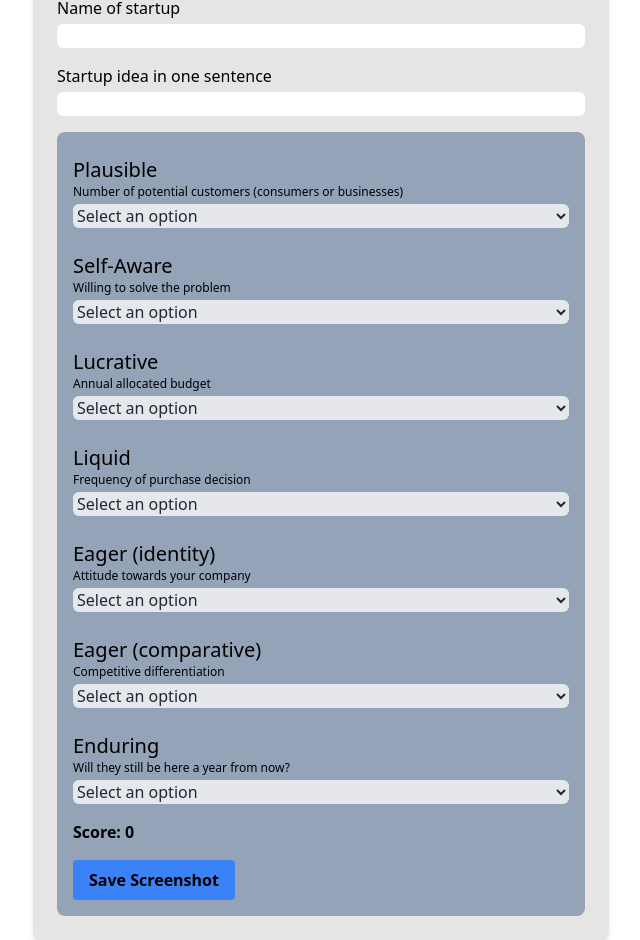
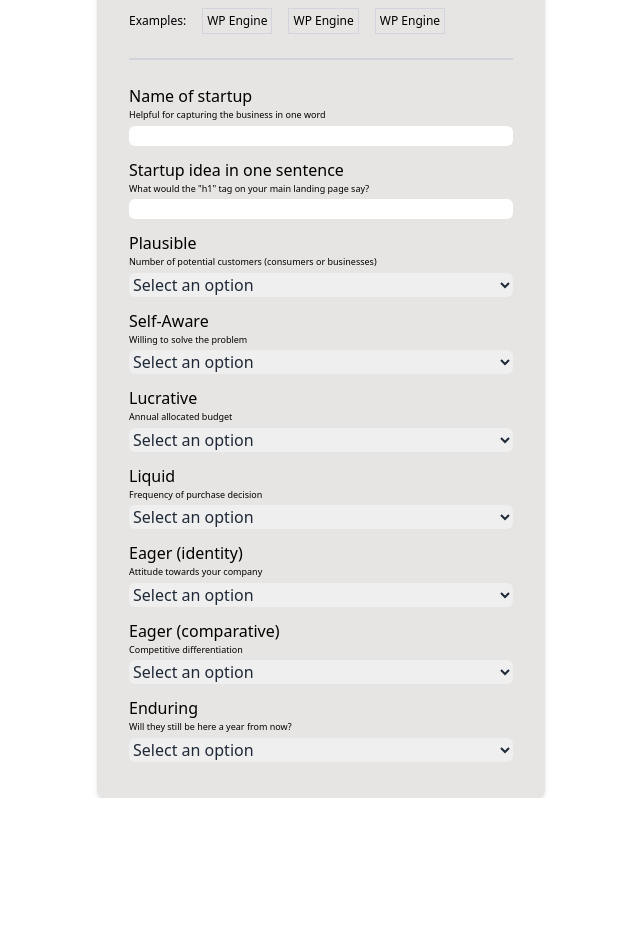
Before and after one commit to brntsllvn/brntsllvn.github.io, a React (Create React App) app: page /calculator-is-my-startup-viable in a window 1280 px wide. Shown: the part 196-1136 px from the top of the page, without its empty margins (319-959 px from the left). After the commit the page ends 994 px from the top, so only its background shows below. Built offline with nearby package versions, Linux system fonts and the light colour scheme.

Commit message:
calculator tweeks

```diff
--- a/package.json
+++ b/package.json
@@ -7,7 +7,6 @@
     "@testing-library/jest-dom": "^5.17.0",
     "@testing-library/react": "^13.4.0",
     "@testing-library/user-event": "^13.5.0",
-    "html-to-image": "^1.11.11",
     "react": "^18.2.0",
     "react-dom": "^18.2.0",
     "react-router-dom": "^6.14.2",
--- a/src/components/ViableStartupCalculator.tsx
+++ b/src/components/ViableStartupCalculator.tsx
@@ -1,5 +1,4 @@
-import React, { useState, useRef } from "react";
-import * as htmlToImage from "html-to-image";
+import React, { useState } from "react";
 import Nav from "./Nav";
 
 interface Option {
@@ -12,6 +11,8 @@ interface InputProps {
   subscript: string;
   options: Option[];
   onResultChange: (result: number) => void;
+  onOptionChange: (option: string) => void;
+  selectedOption: string;
 }
 
 const InputWithDropdown: React.FC<InputProps> = ({
@@ -19,12 +20,12 @@ const InputWithDropdown: React.FC<InputProps> = ({
   subscript,
   options,
   onResultChange,
+  onOptionChange,
+  selectedOption,
 }) => {
-  const [selectedOption, setSelectedOption] = useState<string | null>(null);
-
   const handleOptionChange = (event: React.ChangeEvent<HTMLSelectElement>) => {
     const selectedValue = event.target.value;
-    setSelectedOption(selectedValue);
+    onOptionChange(selectedValue);
     const selectedOption = options.find(
       (option) => option.label === selectedValue
     );
@@ -35,14 +36,14 @@ const InputWithDropdown: React.FC<InputProps> = ({
   };
 
   return (
-    <div className="py-2 pb-4">
-      <div className="text-xl">{label}</div>
-      <div className="text-xs">{subscript}</div>
+    <div className="py-2 pb-1">
+      <div>{label}</div>
+      <div className="text-[9px]">{subscript}</div>
       <div>
         <select
           value={selectedOption || ""}
           onChange={handleOptionChange}
-          className="form-select mt-1 block w-full rounded-md bg-gray-200 text-gray-800"
+          className="form-select mt-1 block w-full rounded-md bg-white-200 text-gray-800"
         >
           <option value="" disabled>
             Select an option
@@ -62,22 +63,40 @@ const ViableStartupCalculator: React.FC = () => {
   const [inputResults, setInputResults] = useState<number[]>([
     0, 0, 0, 0, 0, 0, 0,
   ]);
-  const screenshotRef = useRef(null);
+  const [selectedOptions, setSelectedOptions] = useState<string[]>([
+    "",
+    "",
+    "",
+    "",
+    "",
+    "",
+    "",
+  ]);
 
-  const handleScreenshotDownload = async () => {
-    if (screenshotRef.current) {
-      try {
-        const dataUrl = await htmlToImage.toPng(screenshotRef.current);
-        const link = document.createElement("a");
-        link.href = dataUrl;
-        link.download = "screenshot.png";
-        document.body.appendChild(link);
-        link.click();
-        document.body.removeChild(link);
-      } catch (error) {
-        console.error("Failed to download the screenshot:", error);
-      }
-    }
+  const handleInputOptionChange = (index: number, option: string) => {
+    setSelectedOptions((prevOptions) => {
+      const newOptions = [...prevOptions];
+      newOptions[index] = option;
+      return newOptions;
+    });
+  };
+
+  const exampleData = [
+    // Replace this with your actual example data
+    { result: 10000000, option: "10,000,000" },
+    { result: 0.01, option: "0.01: Few agree or care" },
+    { result: 10000, option: "$10,000" },
+    { result: 0.01, option: "0.01: Every few years" },
+    { result: 0.1, option: "0.1: Structural/trust challenges" },
+    { result: 0.5, option: "0.5: Some best-in-class features" },
+    { result: 0.1, option: "0.1 : One-off purchase with evangelism" },
+  ];
+
+  const handleFillExampleData = () => {
+    const exampleResults = exampleData.map((data) => data.result);
+    setInputResults(exampleResults);
+    const exampleOptions = exampleData.map((data) => data.option);
+    setSelectedOptions(exampleOptions);
   };
 
   const handleInputResultChange = (index: number, result: number) => {
@@ -121,8 +140,6 @@ const ViableStartupCalculator: React.FC = () => {
   let bgColorClass = calculateResultColor(totalResult);
 
   const optionsArray = [
-    // Define the options for each InputWithDropdown here
-    // Replace the following with your actual options
     {
       label: "Plausible",
       subscript: "Number of potential customers (consumers or businesses)",
@@ -148,7 +165,7 @@ const ViableStartupCalculator: React.FC = () => {
         { value: 0.5, label: "0.5: Industry standard-practice" },
         {
           value: 1.0,
-          label: "1.0: Hard to find someone who doesn’t care",
+          label: "1.0: Hard to find someone who doesn't care",
         },
       ],
     },
@@ -217,34 +234,70 @@ const ViableStartupCalculator: React.FC = () => {
   return (
     <div>
       <Nav />
-      <div className="min-h-screen flex items-center justify-center">
+      <div className="min-h-min flex items-center justify-center px-2 mt-8">
         <div
-          className={`w-full max-w-xl mx-auto p-6 ${bgColorClass} mt-4 rounded-lg shadow-md`}
-          ref={screenshotRef}
+          className={`w-full max-w-md mx-auto px-4 py-8 ${bgColorClass} rounded-lg shadow-md`}
         >
-          <h1 className="text-black text-5xl font-bold text-center mb-4">
+          <h1 className="text-black text-2xl font-bold text-center mb-4">
             Is My Startup Viable?
           </h1>
-          <div className="text-black font-bold text-center">
+          <div className="flex justify-between items-center mt-2 px-4">
+            <div className="text-black font-semibold text-sm">
+              Score: {totalResult}
+            </div>
+            <div className="text-black font-semibold text-sm">
               Result: {calculateResult(totalResult)}
             </div>
-          <div className="space-y-4">
+          </div>
+          <div className="flex items-center mt-2 px-4 text-xs text-black gap-4">
+            <div>Examples:</div>
+            <button
+              className="border border-gray-300 p-1"
+              onClick={handleFillExampleData}
+            >
+              WP Engine
+            </button>
+            <button
+              className="border border-gray-300 p-1"
+              onClick={handleFillExampleData}
+            >
+              WP Engine
+            </button>
+            <button
+              className="border border-gray-300 p-1"
+              onClick={handleFillExampleData}
+            >
+              WP Engine
+            </button>
+          </div>
+          <div className="px-4 mt-6">
+            <div className="bg-gray-300 h-0.5"></div>
+          </div>
+          <div className="px-4 rounded-lg mt-4">
+            <div className="py-2 pb-1">
               <label className="block">
                 <span className="text-black">Name of startup</span>
+                <div className="text-[9px] pb-1">
+                  Helpful for capturing the business in one word
+                </div>
                 <input
-                className="form-input mt-1 block w-full rounded-md bg-white-200 text-gray-800"
-                type="text"
-              />
-            </label>
-            <label className="block">
-              <span className="text-black">Startup idea in one sentence</span>
-              <input
-                className="form-input mt-1 block w-full rounded-md bg-white-200 text-gray-800"
+                  className="form-input block w-full rounded-md bg-white-200 text-black text-sm p-2 h-5"
                   type="text"
                 />
               </label>
             </div>
-          <div className="bg-slate-400 p-4 rounded-lg mt-4">
+            <div className="py-2 pb-1">
+              <label className="block">
+                <span className="text-black">Startup idea in one sentence</span>
+                <div className="text-[9px] pb-1">
+                  What would the "h1" tag on your main landing page say?
+                </div>
+                <input
+                  className="form-input block w-full rounded-md bg-white-200 text-black text-sm p-2 h-5"
+                  type="text"
+                />
+              </label>
+            </div>
             {optionsArray.map((optionData, index) => (
               <InputWithDropdown
                 key={index}
@@ -254,15 +307,12 @@ const ViableStartupCalculator: React.FC = () => {
                 onResultChange={(result) =>
                   handleInputResultChange(index, result)
                 }
+                onOptionChange={(option) =>
+                  handleInputOptionChange(index, option)
+                }
+                selectedOption={selectedOptions[index]}
               />
             ))}
-            <div className="text-black font-bold">Score: {totalResult}</div>
-            <button
-              className="bg-blue-500 hover:bg-blue-700 text-black font-bold py-2 px-4 rounded mt-4"
-              onClick={handleScreenshotDownload}
-            >
-              Save Screenshot
-            </button>
           </div>
         </div>
       </div>
```
Also changed, not shown: 1 other file (tests, documents, lock files or other folders). Lines whose indentation alone changed are shown as unchanged.
